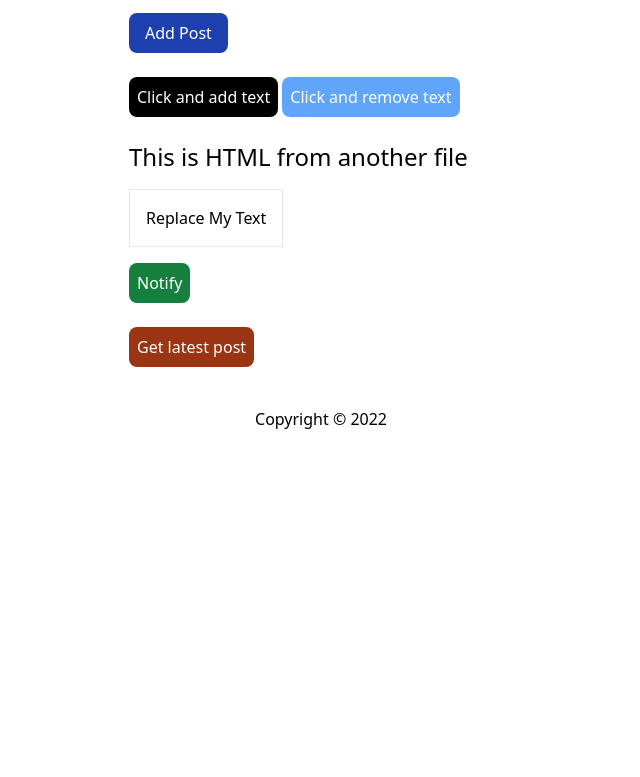
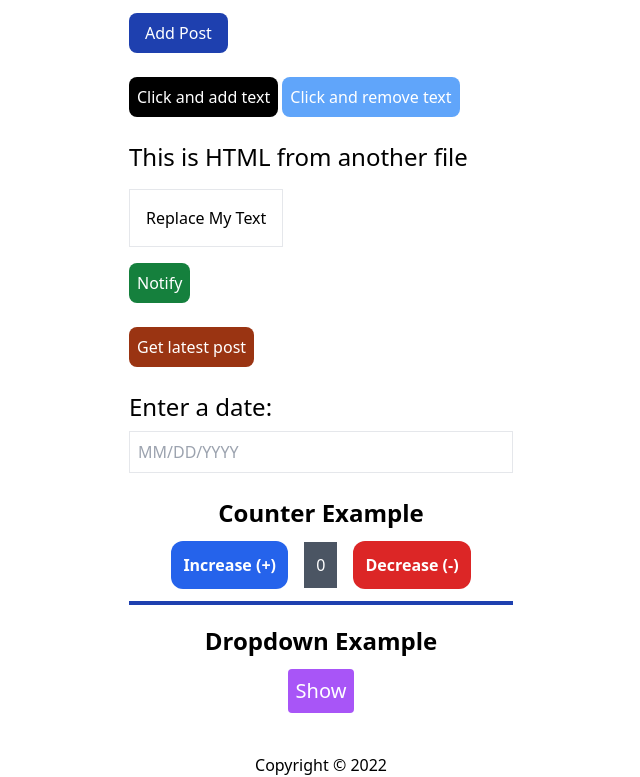
Before and after one commit to hakanakgul/alphinejs, a plain HTML site: page index.html in a window 1280 px wide. Shown: the part 593-1370 px from the top of the page, without its empty margins (319-959 px from the left). Before the commit the page ends 1024 px from the top, so only its background shows below. Drawn offline with nearby package versions, Linux system fonts and the light colour scheme.

Commit message:
some examples

```diff
--- /dev/null
+++ b/counterExample.html
@@ -0,0 +1,16 @@
+
+    <div class="container mx-auto mt-6 max-w-sm text-center">
+        <h2 class="text-center font-bold text-2xl">Counter Example</h2>
+        <div x-data="{count: 0}">
+            <button
+            class="bg-blue-600 text-white rounded-xl p-3 m-3 font-bold" x-on:click="count++">Increase
+                (+)</button>
+            <span
+            class="bg-gray-600 p-3 text-white"
+            x-text="count"></span>
+            <button
+            class="bg-red-600 text-white rounded-xl p-3 m-3 font-bold"
+            x-on:click="count--">Decrease
+                (-)</button>
+        </div>
+    </div>
--- /dev/null
+++ b/dropdownExample.html
@@ -0,0 +1,28 @@
+<div x-data="{drop:false}" class="m-5 text-center">
+  <h2 class="text-center font-bold text-2xl m-3">Dropdown Example</h2>
+    <button
+        class="bg-purple-500 text-white text-xl p-2 rounded"
+        @click="drop=!drop" @click.outside="drop = false">
+        <div x-show="!drop">Show</div>
+        <div x-show="drop">Hide</div>
+    </button>
+
+
+    <div x-show="drop" class="z-10 bg-white divide-y divide-gray-100 rounded shadow w-50 dark:bg-gray-700">
+        <ul class="py-1 text-sm text-gray-700 dark:text-gray-200">
+          <li>
+            <a href="#" class="block px-4 py-2 hover:bg-gray-100">Dashboard</a>
+          </li>
+          <li>
+            <a href="#" class="block px-4 py-2 hover:bg-gray-100">Settings</a>
+          </li>
+          <li>
+            <a href="#" class="block px-4 py-2 hover:bg-gray-100">Earnings</a>
+          </li>
+          <li>
+            <a href="#" class="block px-4 py-2 hover:bg-gray-100">Sign out</a>
+          </li>
+        </ul>
+    </div>
+
+</div>
--- a/index.html
+++ b/index.html
@@ -9,6 +9,7 @@
     <script src="https://unpkg.com/alpinejs" defer></script>
     <script src="https://cdn.tailwindcss.com"></script>
     <script src="https://cdnjs.cloudflare.com/ajax/libs/axios/1.0.0-alpha.1/axios.min.js"></script>
+    <script defer src="https://unpkg.com/@alpinejs/mask@3.x.x/dist/cdn.min.js"></script>
     <style>
         [x-cloak]{
             display: none;
@@ -21,7 +22,7 @@
         <h1 class="text-5xl mb-4">Alpinejs demo</h1>
 
 
-        <!-- x-data alphine component -->
+        <!-- x-data => alphine component begin-->
         <div x-data="{
             open: false,
             kontrol: true,
@@ -36,7 +37,7 @@
             {title: 'Post 5'},
             {title: 'Post 6'},
             ],
-        }">
+        }" >
 
             <!-- x-on:click & x-bind:class, x-bind yazmasakta oluyor :class gibi -->
             <button
@@ -138,8 +139,29 @@
             class="bg-orange-800 text-white mt-6 p-2 rounded-lg">
                 Get latest post
             </button>
+
+
+             <!-- x-mask   / require: <script defer src="https://unpkg.com/@alpinejs/mask@3.x.x/dist/cdn.min.js"></script> -->
+
+             <div class="mt-6">
+                <h3 class="text-2xl mb-2">Enter a date:</h3>
+                <input class="border w-full p-2" x-mask="99/99/9999" placeholder="MM/DD/YYYY">
+             </div>
+
+
+             <!-- Some Examples -->
+            <div class="mt-6 divide-y-4 divide-blue-800">
+                <!-- counter example -->
+                <div x-html="(await axios.get('./counterExample.html')).data"></div>
+                <!-- dropdown example -->
+                <div x-html="(await axios.get('./dropdownExample.html')).data"></div>
+            </div>
+
         </div>
+        <!-- x-data => alphine component end-->
+
     </div>
+
 
 
     <footer x-data class="text-center mt-10">
```
